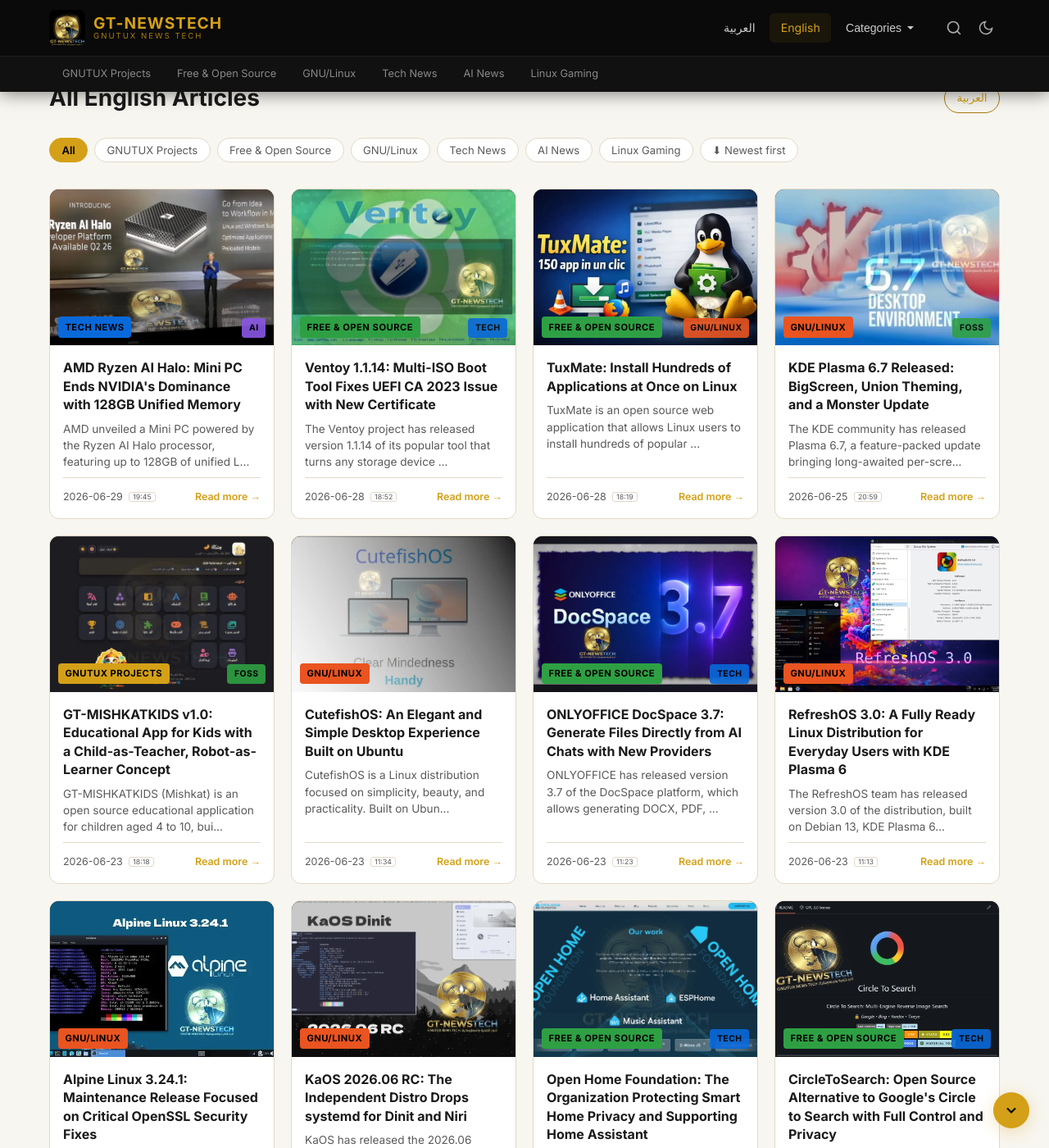
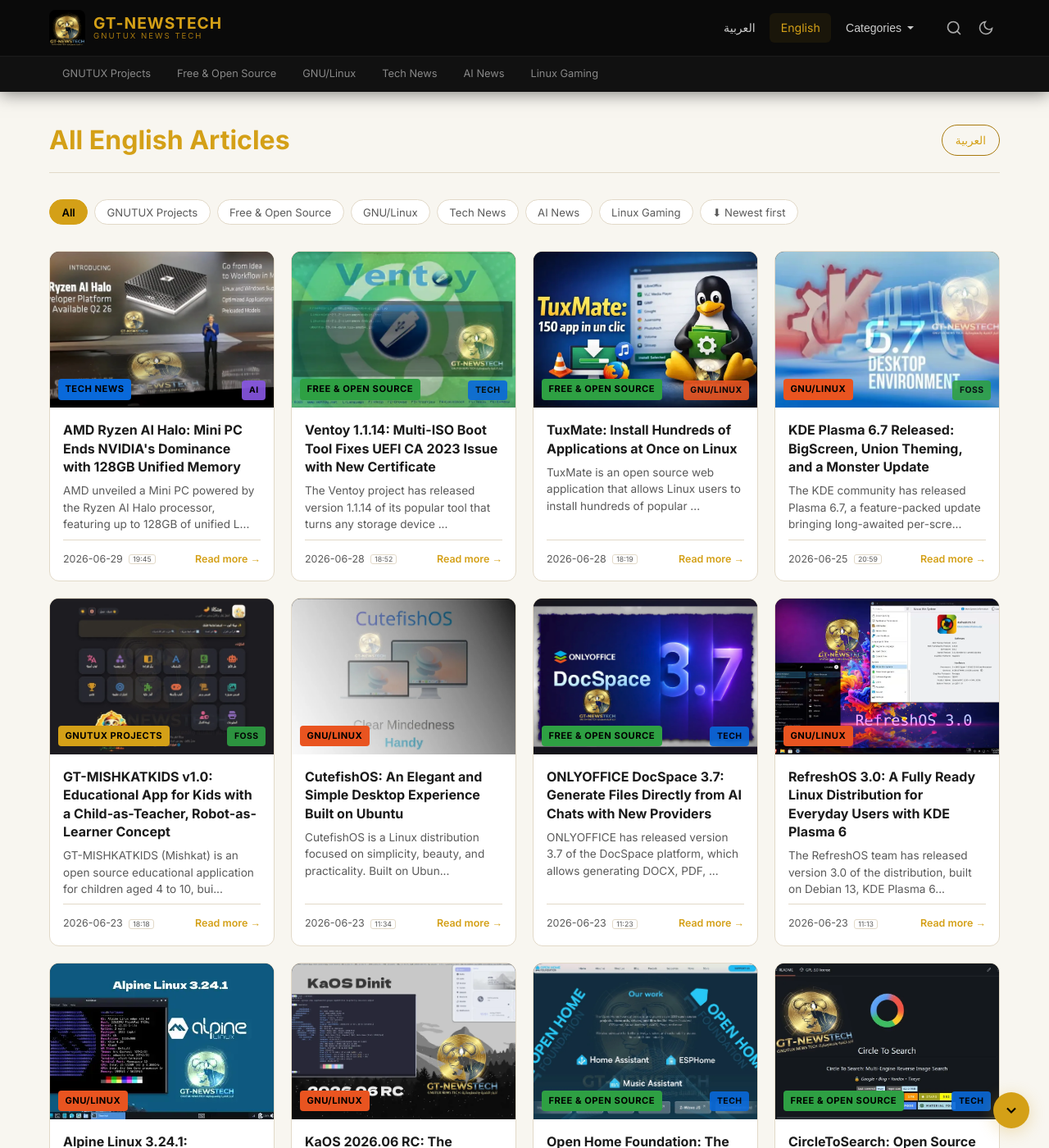
Before and after one commit to SalehGNUTUX/GT-NEWSTECH, a Jekyll site: the page built from en/archive.html, in a window 1280 px wide and 1400 px high. Shown: the whole window at 82% size. Built offline with Jekyll 4.4.1, drawn with Linux system fonts in a browser that asks for light colours; nearby versions of some CDN libraries.

Commit message:
fix(archive): محاذاة الرأس + مسافة علوية لتفادي التداخل مع الشريط
- padding-top: 2.5rem على archive-page لدفع المحتوى تحت الأشرطة الثابتة
- archive-title: text-align: start (يعمل تلقائياً مع dir=rtl/ltr)
- archive-title: كبير + ذهبي + line-height مريح
- archive-header: border-bottom للفصل البصري
- lang-switch: flex-shrink: 0 + white-space: nowrap لمنع الانكسار

Co-Authored-By: Claude Opus 4.7 <noreply@anthropic.com>

```diff
--- a/assets/css/style.css
+++ b/assets/css/style.css
@@ -1379,18 +1379,31 @@ body { padding-top: var(--header-height, 64px); }
 }
 
 /* ── Archive Page ───────────────────────────────────────────── */
+.archive-page {
+  /* دفع المحتوى تحت الشريط العلوي الثابت + شريط الأقسام */
+  padding-top: 2.5rem;
+}
+
 .archive-header {
   display: flex;
   align-items: center;
   justify-content: space-between;
-  margin-bottom: 1.5rem;
+  margin-bottom: 2rem;
   flex-wrap: wrap;
   gap: 1rem;
+  padding: 1rem 0 1.25rem;
+  border-bottom: 1px solid var(--border);
 }
 
 .archive-title {
-  font-size: 1.75rem;
+  font-size: clamp(1.4rem, 3vw, 2rem);
   font-weight: 900;
+  color: var(--gold);
+  line-height: 1.2;
+  margin: 0;
+  /* التنبيه: text-align يعمل نسبياً مع dir: rtl على المحتوى */
+  text-align: start;
+  flex: 1 1 auto;
 }
 
 .lang-switch {
@@ -1400,9 +1413,11 @@ body { padding-top: var(--header-height, 64px); }
   font-size: 0.85rem;
   color: var(--gold);
   border: 1px solid var(--gold-dim);
-  padding: 0.35rem 0.9rem;
+  padding: 0.4rem 1rem;
   border-radius: 100px;
   transition: all var(--transition);
+  flex-shrink: 0;
+  white-space: nowrap;
 }
 
 .lang-switch:hover {
```
